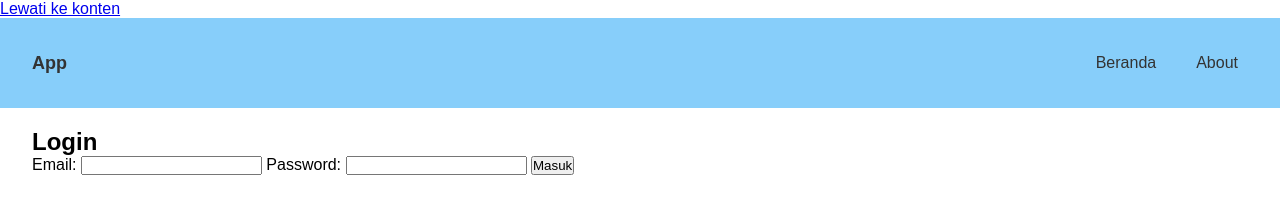
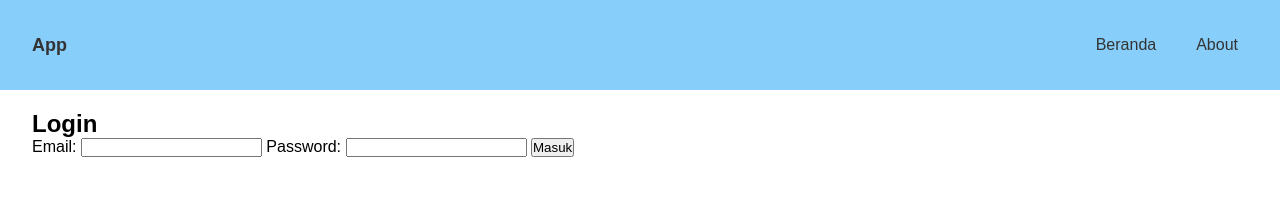
Before and after one commit to ardianto29/story-dicoding, a website built with Vite: page src/index.html in a window 1280 px wide. Built offline with nearby package versions, Linux system fonts and the light colour scheme.

Commit message:
Add skip-link styles to improve accessibility for keyboard navigation

```diff
--- a/src/styles/styles.css
+++ b/src/styles/styles.css
@@ -1,3 +1,26 @@
+.skip-link {
+  position: absolute;
+  left: -999px;
+  top: auto;
+  width: 1px;
+  height: 1px;
+  overflow: hidden;
+  background: #fff;
+  color: #000;
+  padding: 8px;
+  z-index: 1000;
+}
+
+.skip-link:focus {
+  left: 1rem;
+  top: 1rem;
+  width: auto;
+  height: auto;
+  overflow: visible;
+  text-decoration: none;
+}
+
+
 * {
   margin: 0;
   padding: 0;
```
